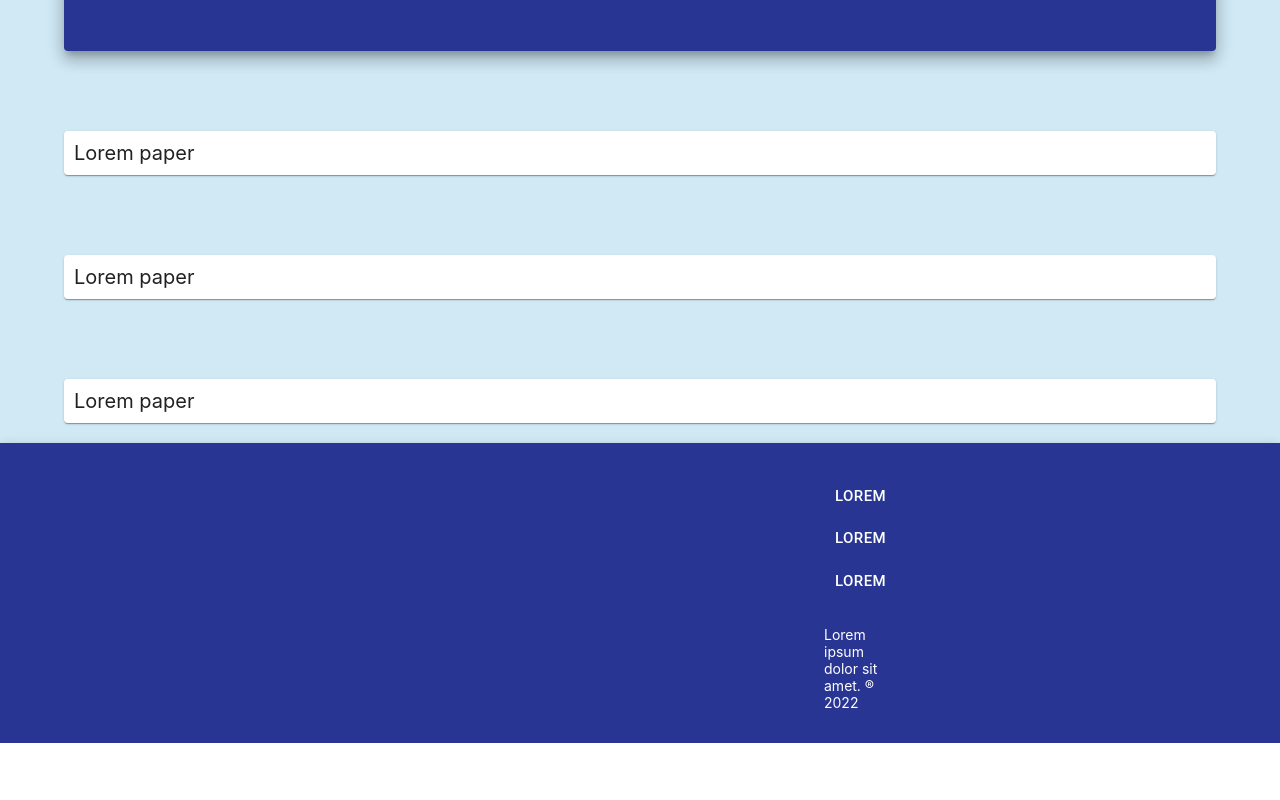
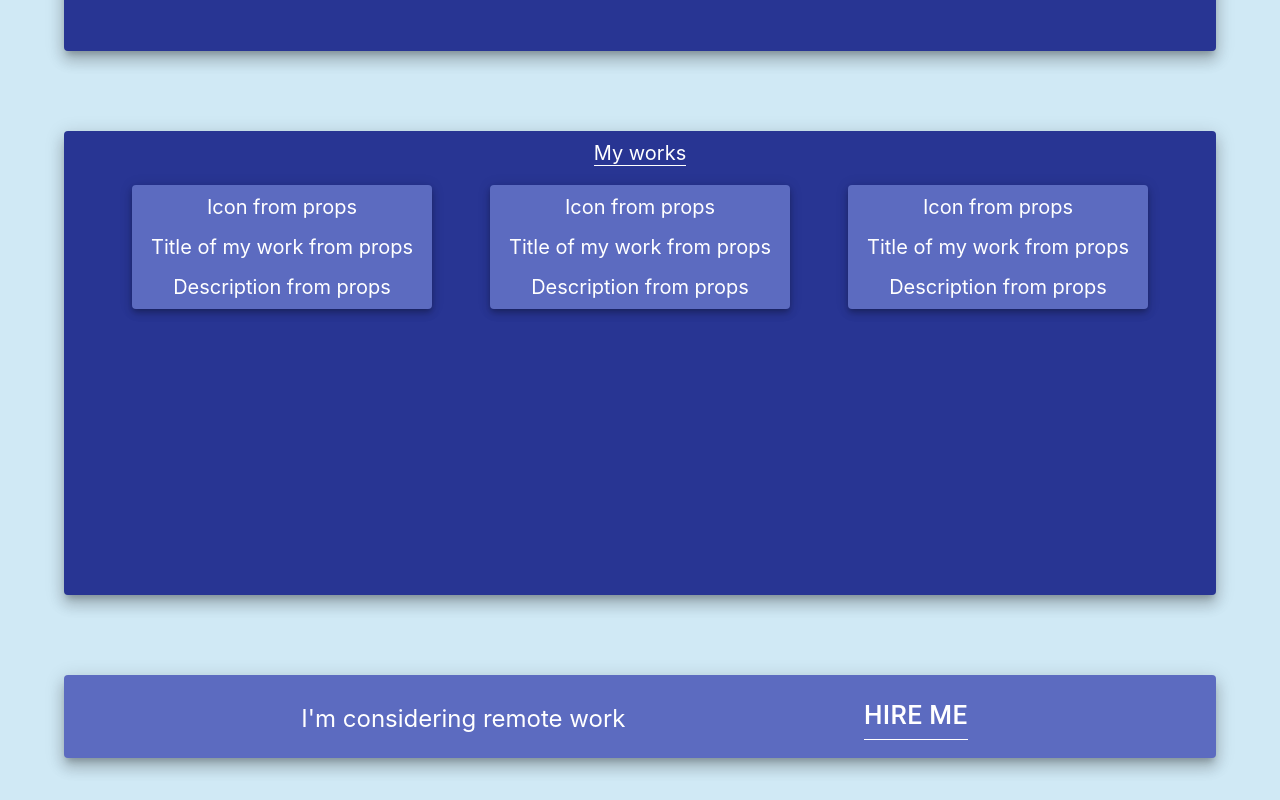
Before and after one commit to yo-atmosf3re/_port, a React (Create React App) app: page / in a window 1280 px wide. Shown: the part 1240-2040 px from the top of the page. Before the commit the page ends 1983 px from the top, so only its background shows below. Built offline with nearby package versions, Linux system fonts and the light colour scheme.

Commit message:
the DistantWork component was developed, divided into components, layout was added;

```diff
--- a/src/components/Main/DistantWork/DistantWork.tsx
+++ b/src/components/Main/DistantWork/DistantWork.tsx
@@ -1,14 +1,23 @@
-import { Grid, Box, Paper } from '@mui/material';
+import { Grid, Box, Paper, Button } from '@mui/material';
 import * as React from 'react';
 
 function DistantWork() {
    return (<Grid item>
       <Box>
-         <Paper elevation={1} style={{ padding: '10px', margin: '20px 0' }}>
-            Lorem paper
+         <Paper elevation={10} style={{ padding: '10px', margin: '20px 0', backgroundColor: '#5c6bc0', color: 'white' }}>
+            <Grid container justifyContent={'space-evenly'}>
+               <Grid item alignSelf={'center'}>
+                  <Box padding={'4.5px 0 0 0'} fontSize='24px'>
+                     I'm considering remote work
+                  </Box>
+               </Grid>
+               <Grid item>
+                  <Button size='large' color="inherit"><Box borderBottom={1} fontSize='26px'>Hire me</Box></Button>
+               </Grid>
+            </Grid>
          </Paper>
       </Box>
-   </Grid>);
+   </Grid >);
 }
 
 export default DistantWork;
--- a/src/components/Main/MyWorks/MyWorks.tsx
+++ b/src/components/Main/MyWorks/MyWorks.tsx
@@ -1,15 +1,22 @@
 import { Grid, Box, Paper } from '@mui/material';
 import * as React from 'react';
+import MyWorksTitle from './MyWorksTitle/MyWorksTitle';
+import SomeWork from './SomeWork/SomeWork';
 
 function MyWorks() {
    return (
       <Grid item>
          <Box>
-            <Paper elevation={1} style={{ padding: '10px', margin: '20px 0' }}>
-               Lorem paper
+            <Paper elevation={10} style={{ padding: '10px', margin: '20px 0', backgroundColor: '#283593', color: 'white' }}>
+               <MyWorksTitle />
+               <Grid container justifyContent={'space-evenly'}>
+                  <SomeWork />
+                  <SomeWork />
+                  <SomeWork />
+               </Grid>
             </Paper>
          </Box>
-      </Grid>
+      </Grid >
    );
 }
 
--- /dev/null
+++ b/src/components/Main/MyWorks/MyWorksTitle/MyWorksTitle.tsx
@@ -0,0 +1,12 @@
+import * as React from 'react';
+import { Box } from '@mui/material';
+
+function MyWorksTitle() {
+   return (<div >
+      <Box style={{ textAlign: 'center' }}>
+         <span style={{ borderBottom: '1px solid' }}>My works</span>
+      </Box>
+   </div >);
+}
+
+export default MyWorksTitle;
--- /dev/null
+++ b/src/components/Main/MyWorks/SomeWork/SomeWork.tsx
@@ -0,0 +1,26 @@
+import { Grid, Box, Paper } from '@mui/material';
+import * as React from 'react';
+
+function SomeWork() {
+   const someWorkStyles = {
+      padding: '10px',
+      margin: '20px 0',
+      backgroundColor: '#5c6bc0',
+      color: 'white',
+   }
+   return (<div>
+      <Grid item style={{ width: '300px', height: '400px' }}>
+         <Box>
+            <Paper elevation={5} style={someWorkStyles}>
+               <Grid alignItems={'center'} container spacing={2} direction={'column'}>
+                  <Grid item>Icon from props</Grid>
+                  <Grid item>Title of my work from props</Grid>
+                  <Grid item>Description from props</Grid>
+               </Grid>
+            </Paper>
+         </Box>
+      </Grid>
+   </div>);
+}
+
+export default SomeWork;
```
